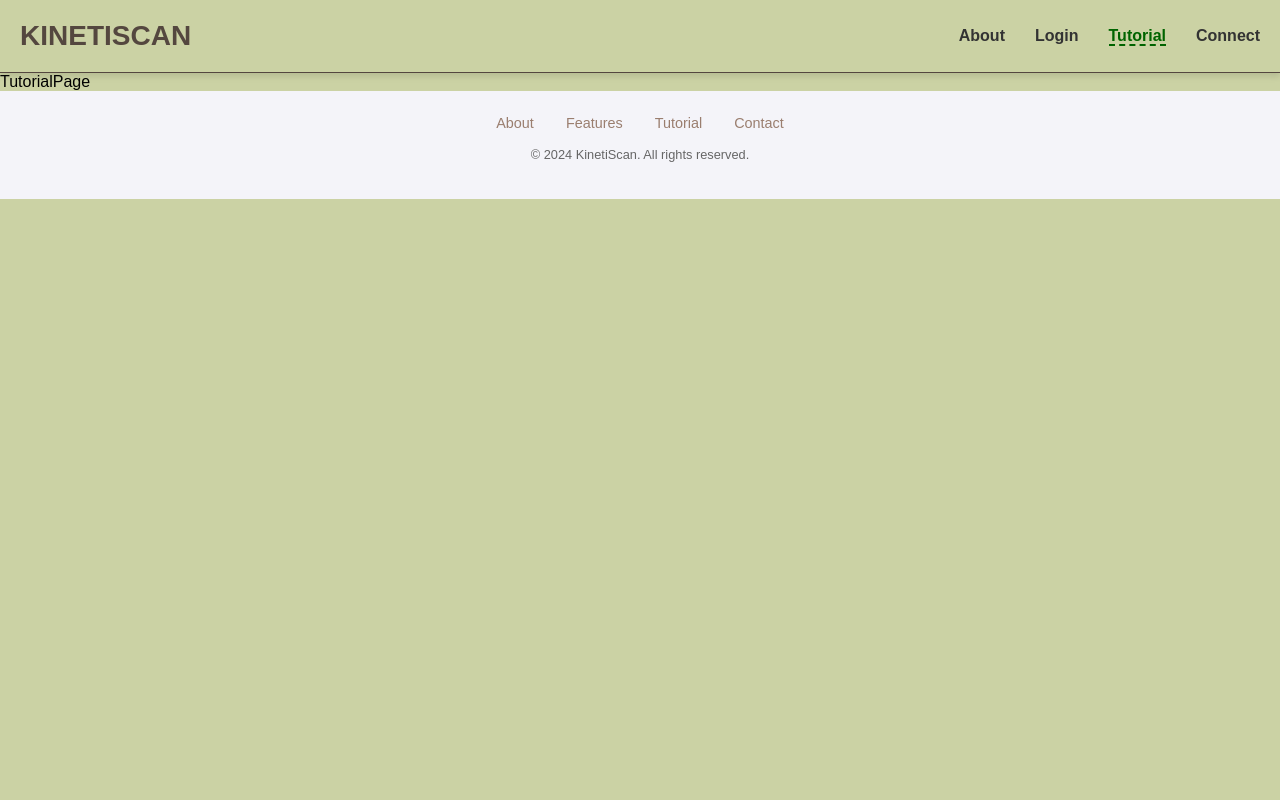
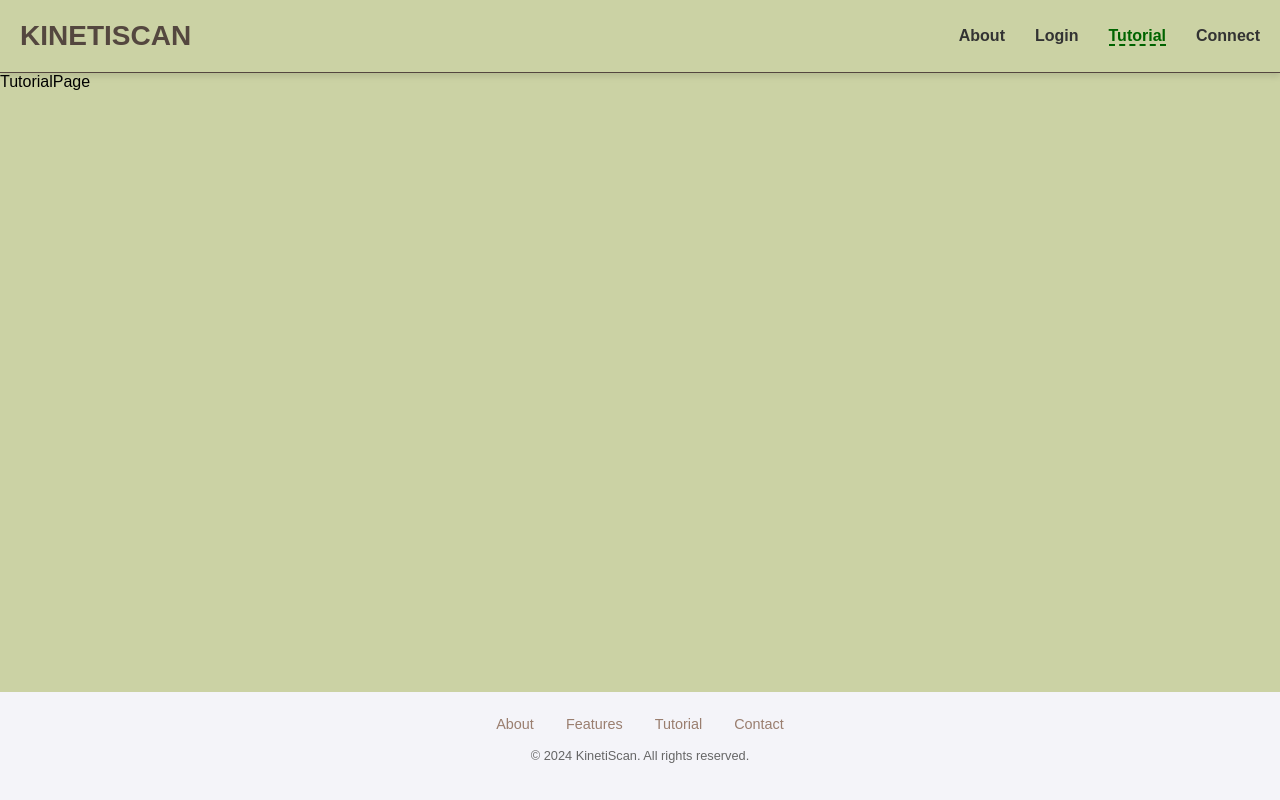
Before and after one commit to gillnim/KinetiScan, a React (Vite) app: page /tutorial in a window 1280 px wide. Built offline with nearby package versions, Linux system fonts and the light colour scheme.

Commit message:
fix footer positioning

```diff
--- a/src/App.jsx
+++ b/src/App.jsx
@@ -1,3 +1,4 @@
+// src/App.jsx
 import React from 'react';
 import { BrowserRouter, Route, Routes } from 'react-router-dom';
 import Homepage from './pages/HomePage/HomePage.jsx';
@@ -9,23 +10,27 @@ import TutorialPage from './pages/TutorialPage/TutorialPage.jsx';
 import NotFoundPage from './pages/NotFoundPage/NotFoundPage.jsx';
 import Footer from './components/Footer/Footer.jsx';
 import ConnectPage from './pages/ConnectPage/ConnectPage.jsx';
+import './App.scss'; // Import the stylesheet here
 
 function App() {
   return (
     <BrowserRouter>
-      <Header/>
-      <Routes>
-        <Route path="/" element={<Homepage/>}/>
-        <Route path="/login" element={<LoginPage/>}/>
-        <Route path="/record" element={<RecordPage/>}/>
-        <Route path="/analyze" element={<AnalysisPage/>}/>
-        <Route path="/tutorial" element={<TutorialPage/>}/>
-        <Route path="/contact" element={<ConnectPage/>}/>
-        <Route path="*" element={<NotFoundPage/>}/>
-      </Routes>
-      <Footer/>
+      <div className="app-container">
+        <Header />
+        <main className="main-content">
+          <Routes>
+            <Route path="/" element={<Homepage />} />
+            <Route path="/login" element={<LoginPage />} />
+            <Route path="/record" element={<RecordPage />} />
+            <Route path="/analyze" element={<AnalysisPage />} />
+            <Route path="/tutorial" element={<TutorialPage />} />
+            <Route path="/contact" element={<ConnectPage />} />
+            <Route path="*" element={<NotFoundPage />} />
+          </Routes>
+        </main>
+        <Footer />
+      </div>
     </BrowserRouter>
-
   );
 }
 
--- a/src/App.scss
+++ b/src/App.scss
@@ -1,3 +1,21 @@
 .App {
     text-align: center;
 }
+
+.app-container {
+    display: flex;
+    flex-direction: column;
+    min-height: 100vh;
+  }
+
+  .main-content {
+    flex: 1;
+  }
+
+  footer {
+    background-color: #9A7E6F;
+    color: #FFF;
+    text-align: center;
+    padding: 1rem;
+    width: 100%;
+  }
```
